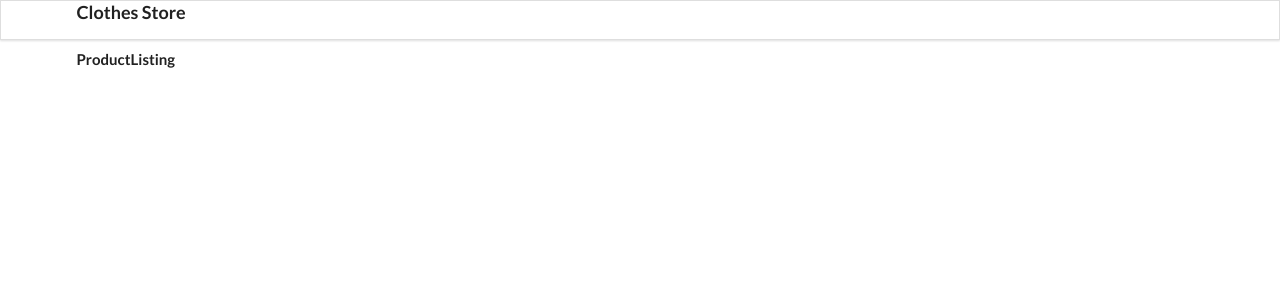
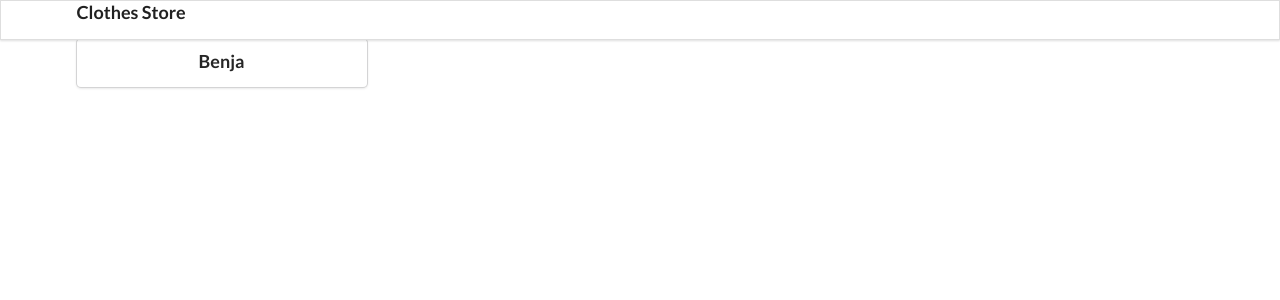
Before and after one commit to mwchben/clothe-store-redux, a React (Create React App) app: page / in a window 1280 px wide. Shown: the top 300 px of the page. Built offline with nearby package versions, Linux system fonts and the light colour scheme.

Commit message:
Manipulation of state to web done

```diff
--- a/src/containers/product-component.js
+++ b/src/containers/product-component.js
@@ -1,9 +1,24 @@
 import React from 'react';
+import { useSelector } from 'react-redux';
 
 const ProductComponent = () => {
+
+    const products = useSelector(state => state.allProducts.products);
+
+    const {id, title} = products[0];
+
     return (
-    <div >
-        <h4>ProductComponent</h4>
+    <div className='four column wide'>
+        <div className='ui link cards'>
+            <div className='card'>
+
+                <div className='image'></div>
+                <div className='content'>
+                    <div className='header'>{title}</div>
+                </div>
+
+            </div>
+        </div>
     </div>
     );
 }
--- a/src/containers/product-listing.js
+++ b/src/containers/product-listing.js
@@ -1,5 +1,6 @@
 import React from 'react';
 import { useSelector } from 'react-redux';
+import ProductComponent from './product-component';
 
 const ProductListing = () => {
 
@@ -9,8 +10,8 @@
 
     return (
     <div className='ui grid container'>
-        <br></br>
-        <h4>ProductListing</h4>
+
+        <ProductComponent />
     </div>
     );
 }
```
